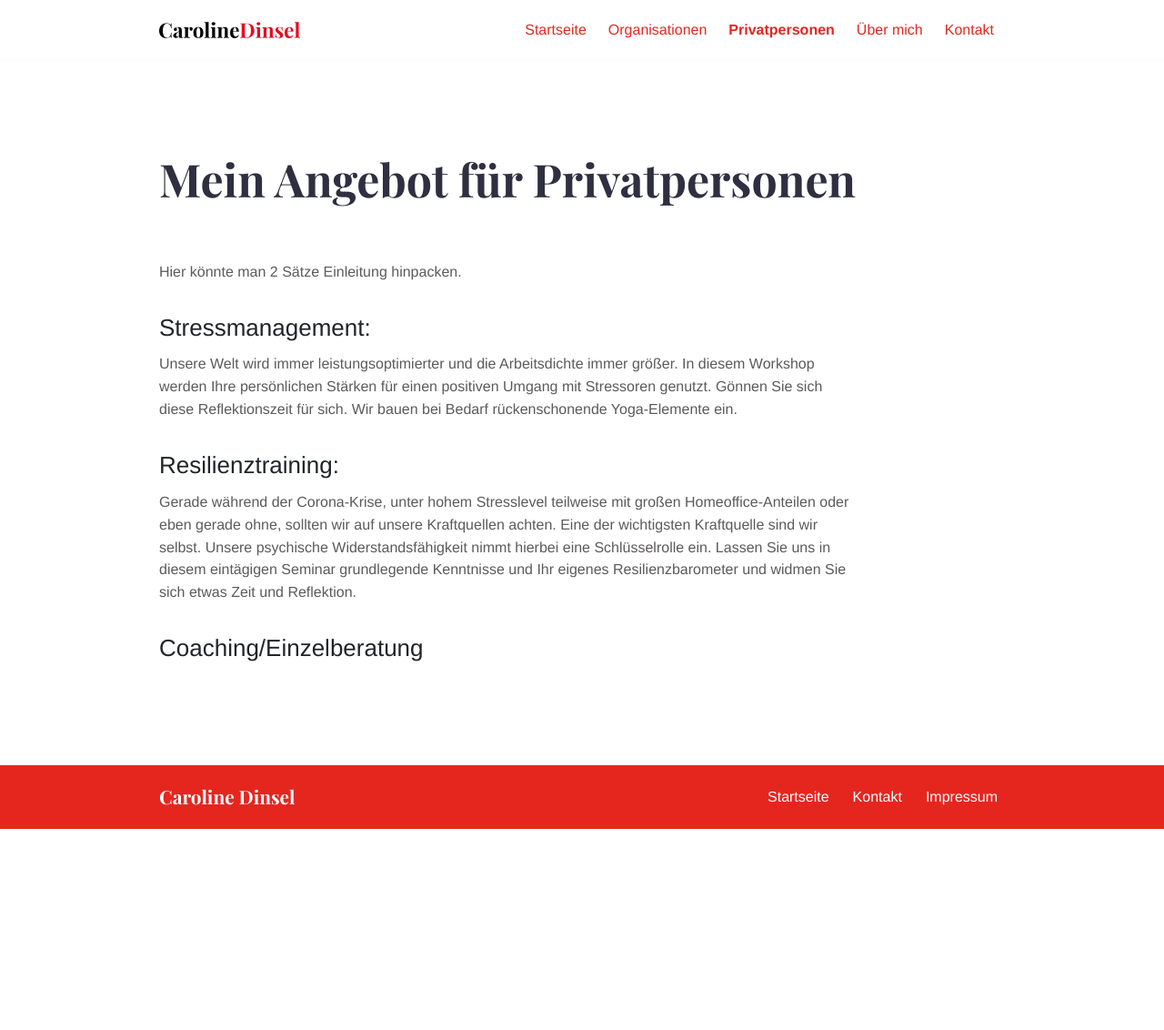
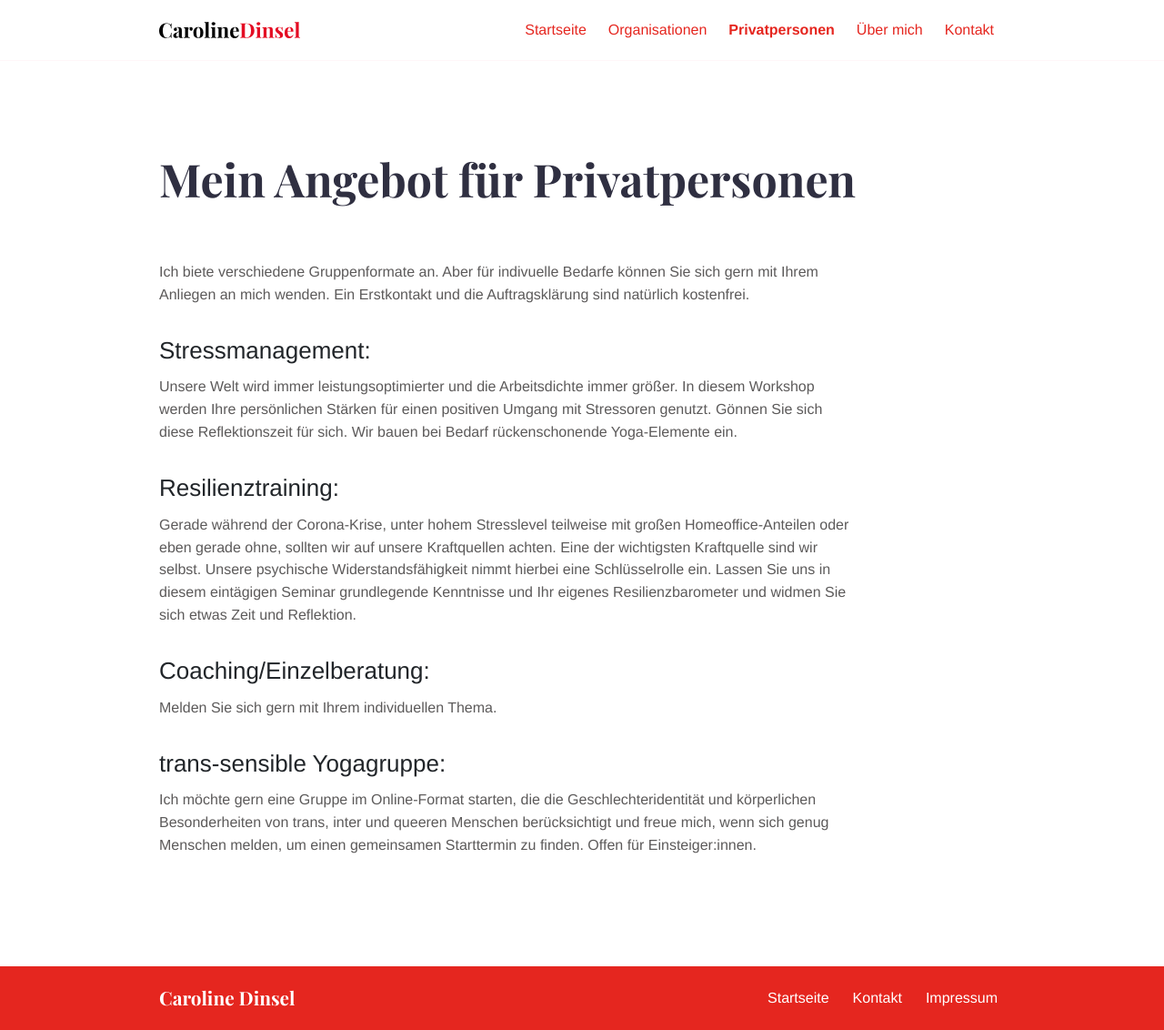
Before and after one commit to caro-dinsel/website, a Jekyll site: the page built from privatpersonen.md, in a window 1280 px wide. Shown: the whole page at 91% size. Built offline with Jekyll 4.4.1, drawn with Linux system fonts in a browser that asks for light colours; before the commit the page ends 911 px from its top, so only the background shows below that.

Commit message:
Update privatpersonen.md

```diff
--- a/privatpersonen.md
+++ b/privatpersonen.md
@@ -4,7 +4,7 @@ layout: page
 description: Angebot für Privatpersonen
 ---
 
-Hier könnte man 2 Sätze Einleitung hinpacken.
+Ich biete verschiedene Gruppenformate an. Aber für indivuelle Bedarfe können Sie sich gern mit Ihrem Anliegen an mich wenden. Ein Erstkontakt und die Auftragsklärung sind natürlich kostenfrei.
 
 ## Stressmanagement:
 Unsere Welt wird immer leistungsoptimierter und die Arbeitsdichte immer größer. In diesem Workshop werden Ihre persönlichen Stärken für einen positiven Umgang mit Stressoren genutzt. Gönnen Sie sich diese Reflektionszeit für sich. Wir bauen bei Bedarf rückenschonende Yoga-Elemente ein.
@@ -13,4 +13,9 @@ Unsere Welt wird immer leistungsoptimierter und die Arbeitsdichte immer größer
 Gerade während der Corona-Krise, unter hohem Stresslevel teilweise mit großen Homeoffice-Anteilen oder eben gerade ohne, sollten wir auf unsere Kraftquellen achten. Eine der wichtigsten Kraftquelle sind wir selbst. Unsere psychische Widerstandsfähigkeit nimmt hierbei eine Schlüsselrolle ein. Lassen Sie uns in diesem eintägigen Seminar grundlegende Kenntnisse und Ihr eigenes Resilienzbarometer und widmen Sie sich etwas Zeit und Reflektion.
 
 
-## Coaching/Einzelberatung
+## Coaching/Einzelberatung:
+Melden Sie sich gern mit Ihrem individuellen Thema.
+
+
+## trans-sensible Yogagruppe:
+Ich möchte gern eine Gruppe im Online-Format starten, die die Geschlechteridentität und körperlichen Besonderheiten von trans, inter und queeren Menschen berücksichtigt und freue mich, wenn sich genug Menschen melden, um einen gemeinsamen Starttermin zu finden. Offen für Einsteiger:innen.
```
